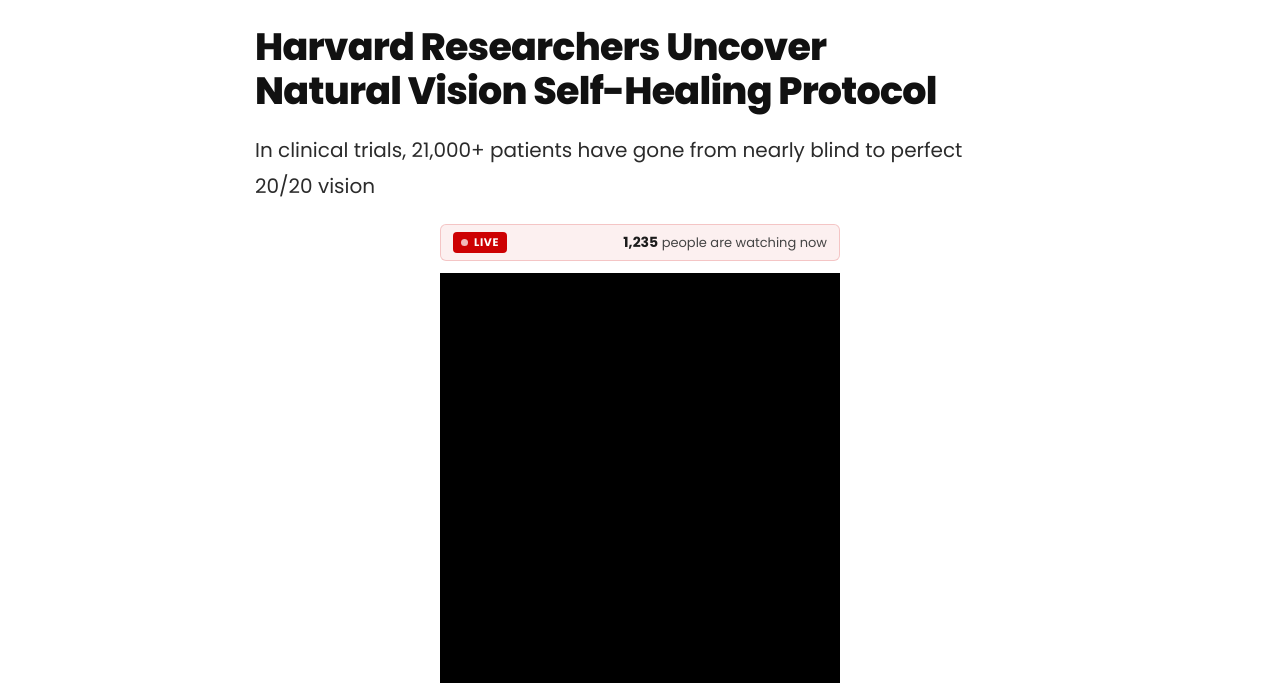
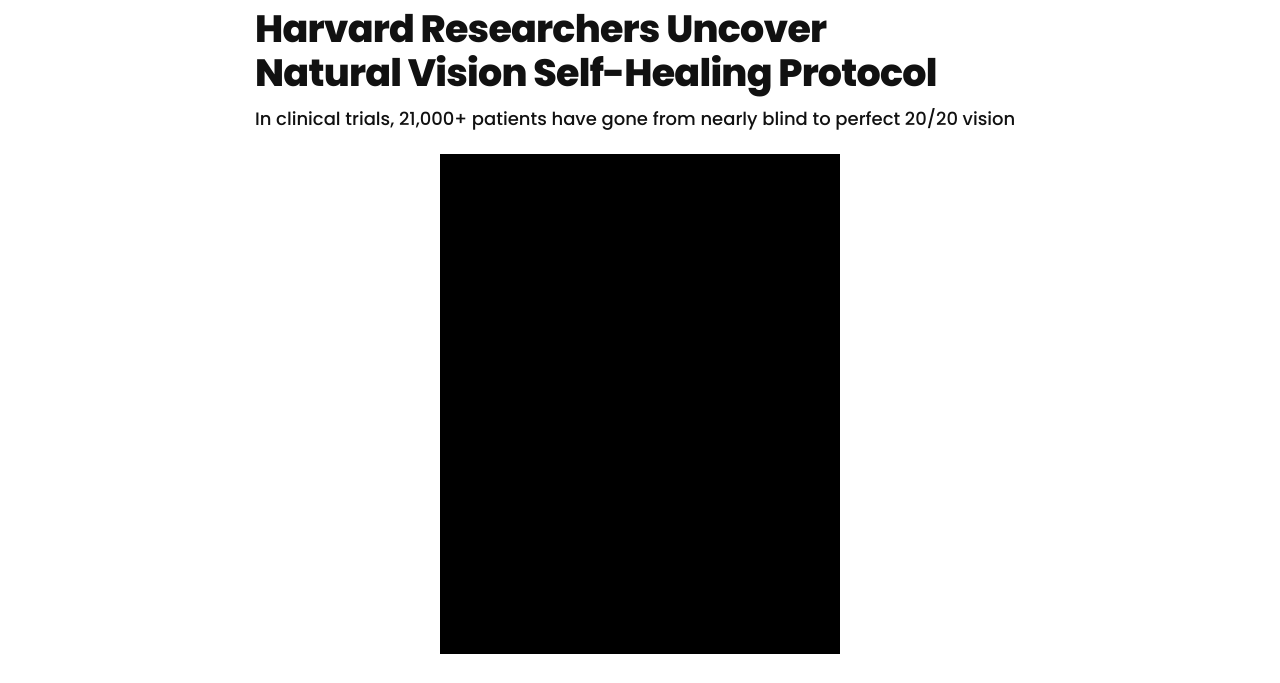
Before and after one commit to JosineyAlves/wellnessfocusnews.online, a plain HTML site: page ocolume/lander-2/index.html in a window 1280 px wide. Shown: the part 117-800 px from the top of the page. Drawn offline with Linux system fonts and the light colour scheme.

Commit message:
Add files via upload

```diff
--- a/ocolume/lander-2/index.html
+++ b/ocolume/lander-2/index.html
@@ -53,34 +53,17 @@ a{color:inherit}
 .crumbs strong{color:var(--brand);font-weight:600}
 
 /* ---------- HEADLINE ---------- */
-article{padding:28px 0 10px}
+article{padding:10px 0 10px}
 h1{
   margin:0 0 12px;font-size:38px;line-height:1.15;font-weight:800;color:#111;letter-spacing:-.02em;
 }
+.subhl{margin:0 0 22px;font-size:18px;line-height:1.45;font-weight:500;color:#111}
+@media(max-width:640px){.subhl{font-size:16px;margin-bottom:18px}}
 .hl{
   background:#F8DD51;color:var(--ink);padding:.0em .16em;
   box-decoration-break:clone;-webkit-box-decoration-break:clone;
 }
 @media(max-width:640px){h1{font-size:24px;margin-bottom:10px}body{font-size:18px}}
-
-/* ---------- LIVE ---------- */
-.live{
-  display:flex;align-items:center;justify-content:space-between;gap:10px;
-  width:100%;max-width:400px;margin:0 auto 12px;padding:7px 12px;
-  border:1px solid rgba(205,1,3,.18);border-radius:6px;background:rgba(205,1,3,.06);
-  font-size:13px;line-height:1.3;color:var(--ink);
-}
-.live__badge{
-  display:inline-flex;align-items:center;gap:6px;padding:3px 8px;border-radius:4px;
-  background:var(--brand);color:#fff;font-size:11px;font-weight:700;letter-spacing:.06em;
-}
-.live__dot{width:7px;height:7px;border-radius:50%;background:#fff;animation:livePulse 1.2s ease-out infinite}
-.live__copy{margin:0;color:#444;font-size:13px;text-align:right}
-.live__copy strong{display:inline-block;min-width:34px;color:var(--ink);font-size:14px;font-weight:700;font-variant-numeric:tabular-nums}
-.live__copy strong.is-changing{animation:viewerPop .42s ease}
-@keyframes viewerPop{0%{transform:scale(1)}40%{transform:scale(1.12);color:var(--brand)}100%{transform:scale(1)}}
-@keyframes livePulse{0%{opacity:1}70%{opacity:.25}100%{opacity:1}}
-@media(prefers-reduced-motion:reduce){.live__dot{animation:none}}
 
 /* ---------- VSL ---------- */
 .vsl{margin:0 auto}
@@ -174,12 +157,6 @@ src="https://www.facebook.com/tr?id=1142349598727482&ev=PageView&noscript=1"
       <h1>Harvard Researchers Uncover<br>Natural Vision Self-Healing Protocol</h1>
       <p class="subhl">In clinical trials, 21,000+ patients have gone from nearly blind to perfect 20/20 vision</p>
 
-      <!-- LIVE -->
-      <div class="live" data-live>
-        <span class="live__badge"><span class="live__dot" aria-hidden="true"></span>LIVE</span>
-        <p class="live__copy"><strong data-live-viewers-count aria-live="polite">1,312</strong> people are watching now</p>
-      </div>
-
       <!-- VSL (vturb) -->
       <div class="vsl" id="video">
         <vturb-smartplayer id="vid-6adeab11a83657399d6c5b53" style="display: block; margin: 0 auto; width: 100%; max-width: 400px;"><div class="vturb-player-placeholder" style="position: relative; width: 100%; padding: 125% 0 0; z-index: 0; background-color: black;"></div></vturb-smartplayer> <script type="text/javascript"> var s=document.createElement("script"); s.src="https://scripts.converteai.net/528ac277-8029-4ec6-a3db-8da993dd5d9a/players/6adeab11a83657399d6c5b53/v4/player.js", s.async=!0,document.head.appendChild(s); </script>
@@ -209,33 +186,5 @@ src="https://www.facebook.com/tr?id=1142349598727482&ev=PageView&noscript=1"
     <p class="f-copy">&copy; 2026 Los Angeles Post. All Rights Reserved.</p>
   </div>
 </footer>
-
-<script>
-  (function () {
-    var counter = document.querySelector("[data-live-viewers-count]");
-    if (counter) {
-      var count = 1077 + Math.floor(Math.random() * 500), min = 1057, max = 3250;
-      var fmt = function (v) { return new Intl.NumberFormat("en-US").format(v); };
-      var tick = function () {
-        var dir = Math.random() > 0.45 ? 1 : -1;
-        count = Math.min(max, Math.max(min, count + dir * (1 + Math.floor(Math.random() * 9))));
-        counter.textContent = fmt(count);
-        counter.classList.remove("is-changing"); void counter.offsetWidth; counter.classList.add("is-changing");
-        setTimeout(tick, 2200 + Math.random() * 2600);
-      };
-      counter.textContent = fmt(count);
-      setTimeout(tick, 1800);
-    }
-
-    var bar = document.querySelector("[data-live]");
-    var player = document.querySelector(".vsl vturb-smartplayer");
-    if (bar && player && window.ResizeObserver) {
-      new ResizeObserver(function () {
-        var w = player.getBoundingClientRect().width;
-        if (w > 0) bar.style.maxWidth = Math.round(w) + "px";
-      }).observe(player);
-    }
-  })();
-</script>
 </body>
 </html>
```
